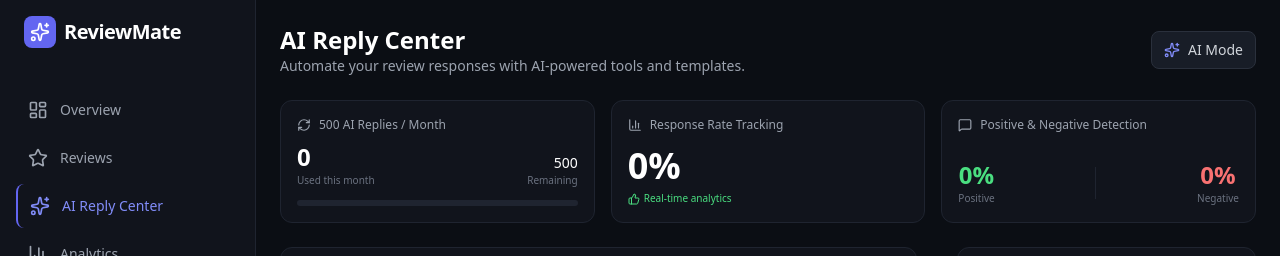
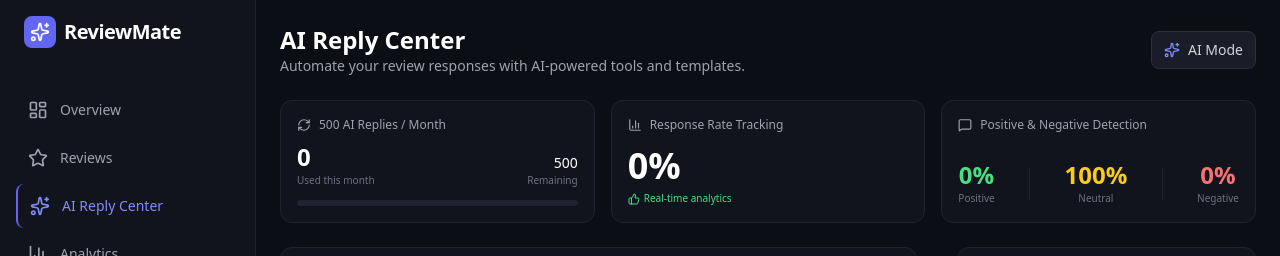
Before and after one commit to afnankhan123456/reviewreply-ai, a Next.js app: page /plans/standard/dashboard/ai-reply-center in a window 1280 px wide. Shown: the top 256 px of the page. Built offline with nearby package versions, Linux system fonts and the light colour scheme; no server answers; the database is empty.

Commit message:
Update page.tsx

```diff
--- a/app/plans/standard/dashboard/ai-reply-center/page.tsx
+++ b/app/plans/standard/dashboard/ai-reply-center/page.tsx
@@ -138,7 +138,7 @@
           </div>
         </div>
 
-        {/* Card 3: Positive & Negative Detection */}
+        {/* Card 3: Positive & Negative Detection (UPDATED WITH NEUTRAL) */}
         <div className="bg-[#11141C] border border-[#1F2430] rounded-xl p-4 flex flex-col justify-between">
           <div className="flex items-center gap-2 text-gray-400 text-xs font-medium mb-2">
             <MessageSquare size={14} /> Positive & Negative Detection
@@ -147,6 +147,11 @@
             <div className="text-center">
               <div className="text-2xl font-bold text-green-400">{stats.positive}%</div>
               <div className="text-[10px] text-gray-500">Positive</div>
+            </div>
+            <div className="h-8 w-[1px] bg-[#1F2430]"></div>
+            <div className="text-center">
+              <div className="text-2xl font-bold text-yellow-400">{100 - stats.positive - stats.negative}%</div>
+              <div className="text-[10px] text-gray-500">Neutral</div>
             </div>
             <div className="h-8 w-[1px] bg-[#1F2430]"></div>
             <div className="text-center">
@@ -166,7 +171,6 @@
             <Sparkles size={14} /> AI Review Reply Generator
           </div>
           <div className="flex gap-3 mb-3">
-            {/* ✅ Width updated to 450px */}
             <select
               className="w-[450px] h-12 bg-[#181D27] border border-[#2A303C] rounded-lg px-3 py-2 text-sm text-gray-300 outline-none"
               value={selectedTemplate}
```
